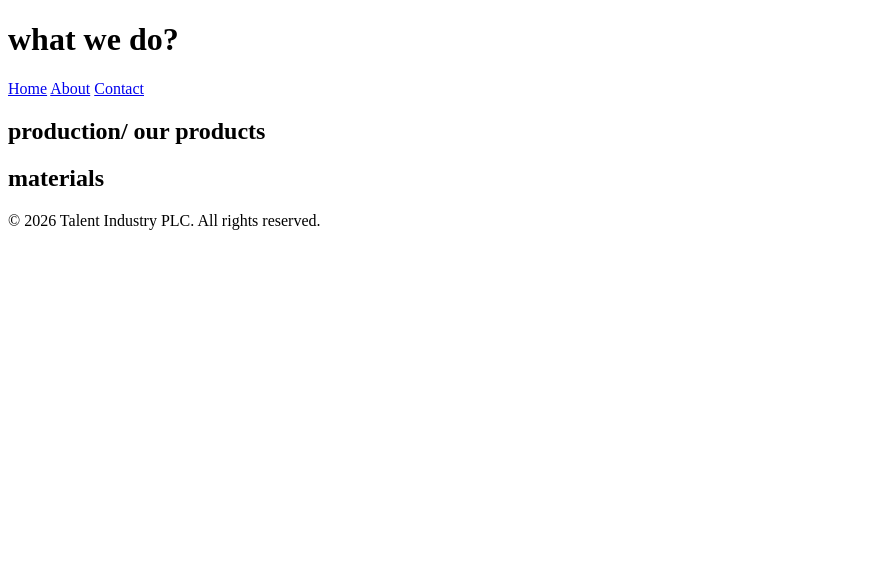
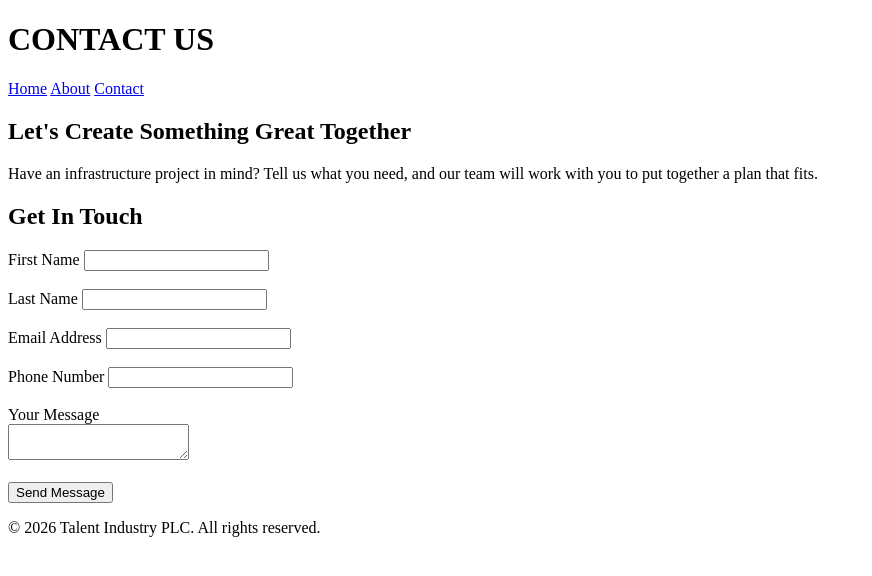
Before and after one commit to ksanet583-dev/Talent_Industry, a plain HTML site: page pages/contact.html in a window 1280 px wide. Shown: the whole page, without its empty margins (0-872 px from the left). Drawn offline with Linux system fonts and the light colour scheme.

Commit message:
Add contact form with labels and required fields

```diff
--- a/pages/contact.html
+++ b/pages/contact.html
@@ -7,18 +7,49 @@
 </head>
 <body>
     <header>
-        <h1>what we do?</h1>
+        <h1>CONTACT US</h1>
         <nav>
             <a href="../index.html">Home</a>
-            <a href="pages/about.html">About</a>
-            <a href="pages/contact.html">Contact</a>
+            <a href="about.html">About</a>
+            <a href="contact.html">Contact</a>
         </nav>
     </header>
     <main>
-    <h2>production/ our products</h2>
-    <p></p>
-    <h2>materials</h2>
-    <p></p>
+    <h2>Let's Create Something Great Together </h2>
+    <p>Have an infrastructure project in mind? Tell us what you need, and our team will work with you to put together a plan that fits.</p>
+    <h2>Get In Touch</h2>
+
+
+<form>
+            <label for="name">First Name</label>
+            <input type="text" id="name" name="name" required>
+
+            <br><br>
+
+            <label for="name">Last Name</label>
+            <input type="text" id="name" name="name" required>
+
+            <br><br>
+
+            <label for="email">Email Address</label>
+            <input type="email" id="email" name="email" required>
+
+            <br><br>
+
+            <label for="phone">Phone Number</label>
+            <input type="text" id="phone" name="phone" required>
+
+            <br><br>
+
+            <label for="message">Your Message</label>
+            <br>
+            <textarea id="message" name="message"></textarea>
+
+            <br><br>
+
+            <button type="submit">Send Message</button>
+        </form>
+
   </main>
 
 <footer>
```
Also changed, not shown: pages/about.html (+2 -2 lines), 1 other file.
